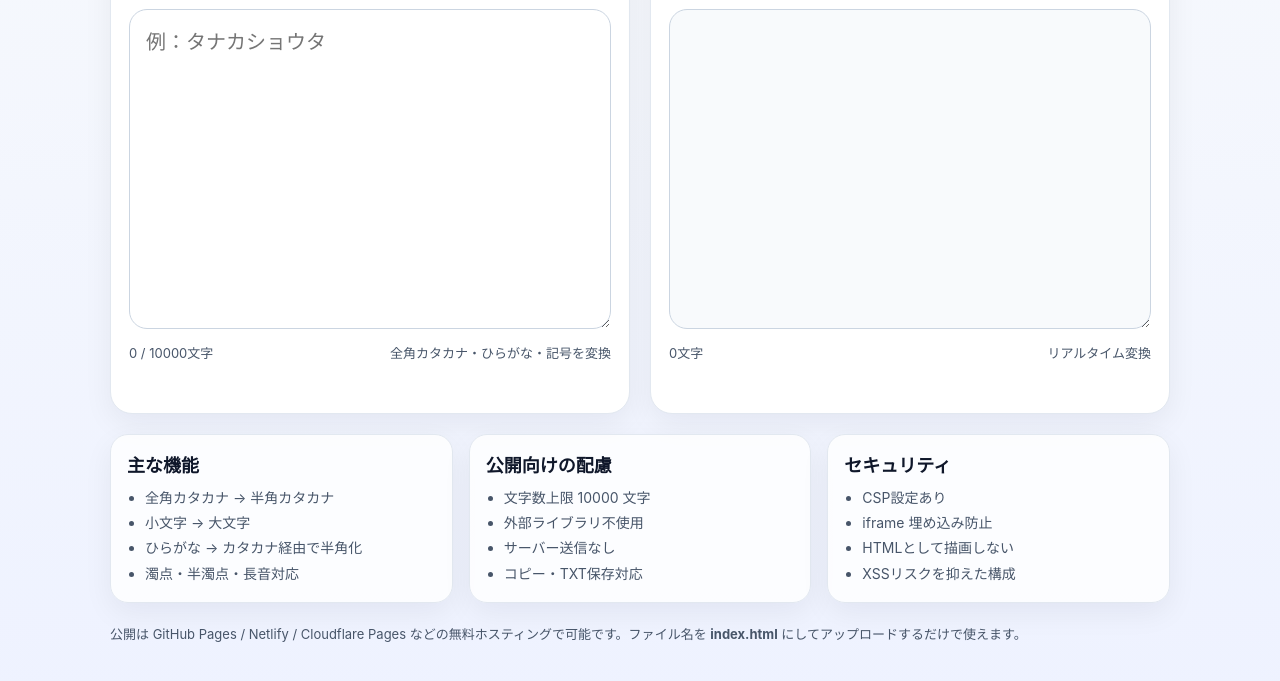
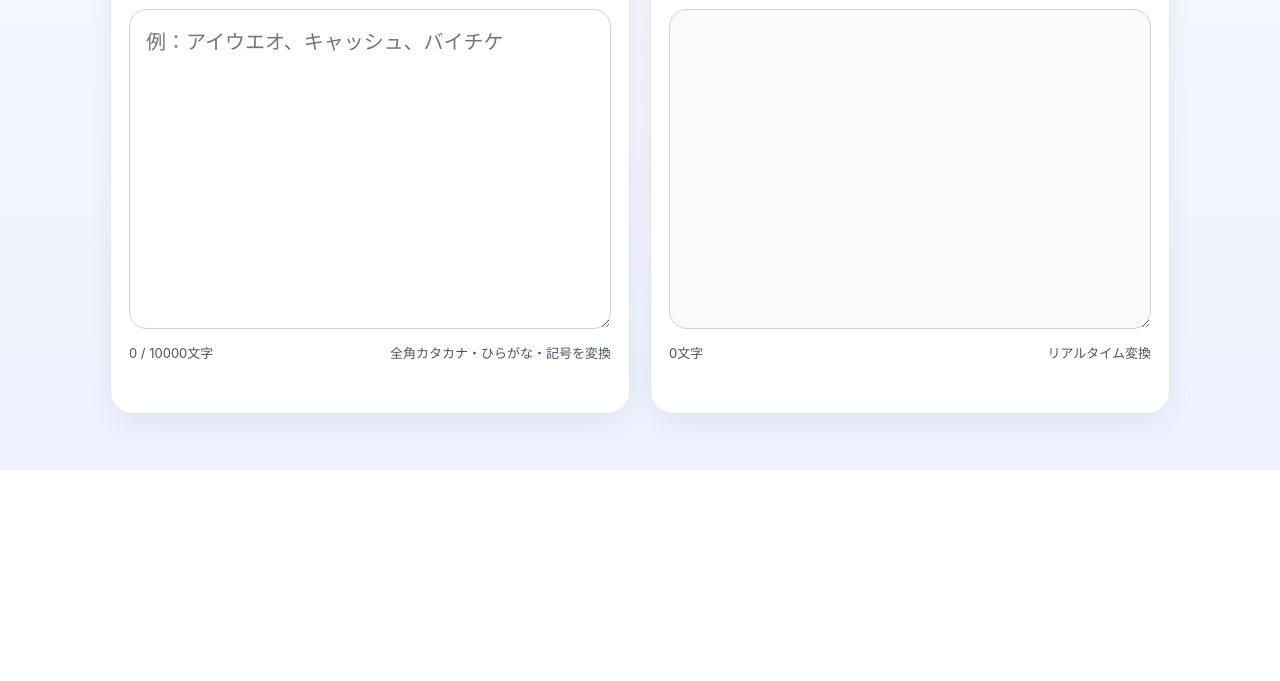
Before and after one commit to katakana-converter/katakana-converter, a plain HTML site: page index.html in a window 1280 px wide. Shown: the part 329-1010 px from the top of the page. After the commit the page ends 800 px from the top, so only its background shows below. Drawn offline with Linux system fonts and the light colour scheme.

Commit message:
Update index.html

```diff
--- a/index.html
+++ b/index.html
@@ -248,7 +248,7 @@
             <button class="btn btn-danger" id="clearBtn" type="button">クリア</button>
           </div>
         </div>
-        <textarea id="inputText" placeholder="例：タナカショウタ" maxlength="10000" aria-label="入力欄"></textarea>
+        <textarea id="inputText" placeholder="例：アイウエオ、キャッシュ、バイチケ" maxlength="10000" aria-label="入力欄"></textarea>
         <div class="meta">
           <span id="inputCount">0 / 10000文字</span>
           <span>全角カタカナ・ひらがな・記号を変換</span>
@@ -272,39 +272,7 @@
       </section>
     </section>
 
-    <section class="options" aria-label="機能と安全性">
-      <article class="option-item">
-        <h3>主な機能</h3>
-        <ul>
-          <li>全角カタカナ → 半角カタカナ</li>
-          <li>小文字 → 大文字</li>
-          <li>ひらがな → カタカナ経由で半角化</li>
-          <li>濁点・半濁点・長音対応</li>
-        </ul>
-      </article>
 
-      <article class="option-item">
-        <h3>公開向けの配慮</h3>
-        <ul>
-          <li>文字数上限 10000 文字</li>
-          <li>外部ライブラリ不使用</li>
-          <li>サーバー送信なし</li>
-          <li>コピー・TXT保存対応</li>
-        </ul>
-      </article>
-
-      <article class="option-item">
-        <h3>セキュリティ</h3>
-        <ul>
-          <li>CSP設定あり</li>
-          <li>iframe 埋め込み防止</li>
-          <li>HTMLとして描画しない</li>
-          <li>XSSリスクを抑えた構成</li>
-        </ul>
-      </article>
-    </section>
-
-    <p class="footer-note">公開は GitHub Pages / Netlify / Cloudflare Pages などの無料ホスティングで可能です。ファイル名を <strong>index.html</strong> にしてアップロードするだけで使えます。</p>
   </main>
 
   <script>
```
